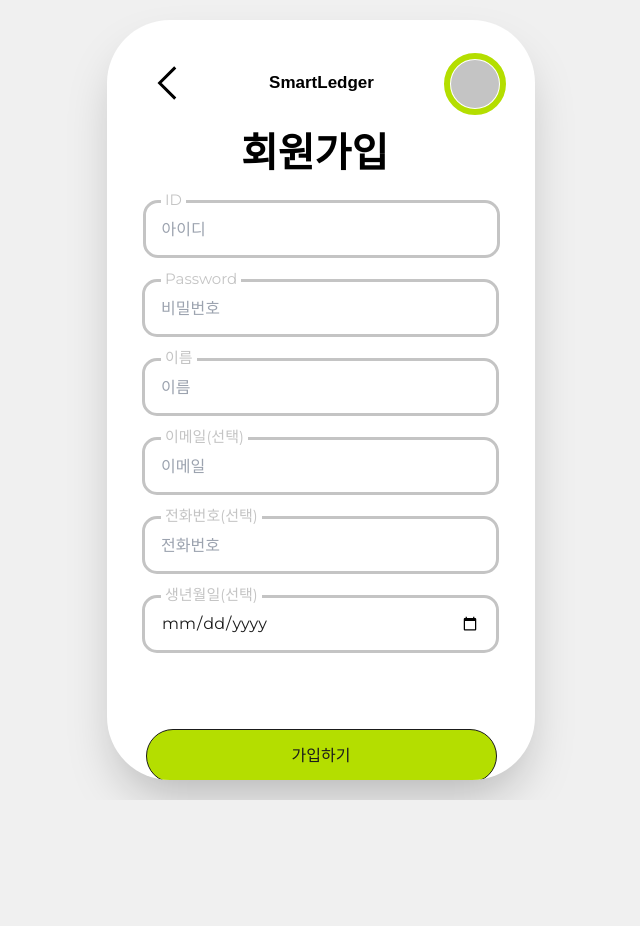
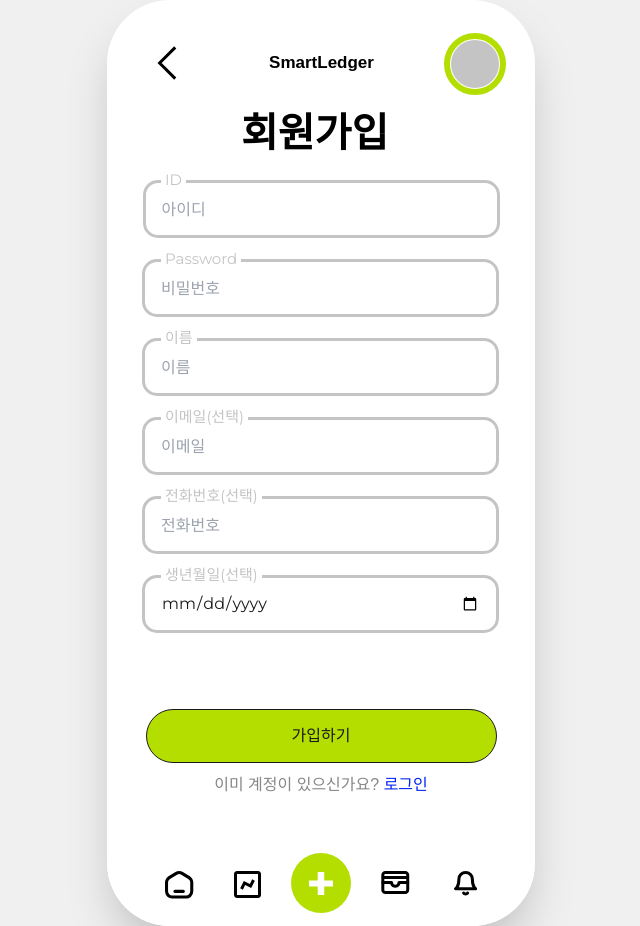
Before and after one commit to openSW-team5/openSW5_DEV, a FastAPI app: page /users/register in a window 1280 px wide. Shown: the whole page, without its empty margins (319-959 px from the left). Before the commit the page ends 800 px from the top, so only its background shows below. Run offline with FastAPI, Linux system fonts and the light colour scheme; style sheets or scripts are compiled from the project's sources; some libraries are stand-ins or nearby versions; some web fonts are replaced.

Commit message:
scale과 스크롤 작업 원래대로 되돌림

```diff
--- a/app/templates/register.html
+++ b/app/templates/register.html
@@ -3,9 +3,9 @@
 {% block title %}회원가입 | OpenSW5{% endblock %}
 
 {% block content %}
-<div class="flex justify-center items-center min-h-screen bg-background p-4">
+<div class="flex justify-center items-center min-h-screen bg-background">
   <!-- 회원가입 컨테이너 -->
-  <div class="relative w-[428px] h-[926px] bg-white rounded-[63px] shadow-2xl overflow-hidden max-w-full max-h-[95vh] scale-[min(1,calc(100vw/428),calc(95vh/926))] origin-center">
+  <div class="relative w-[428px] h-[926px] bg-white rounded-[63px] shadow-2xl overflow-hidden">
 
     <!-- 베리언트3 navbar (녹색 테두리) -->
     <div class="absolute w-[362px] h-[62px] left-[37px] top-[33px]">
```
